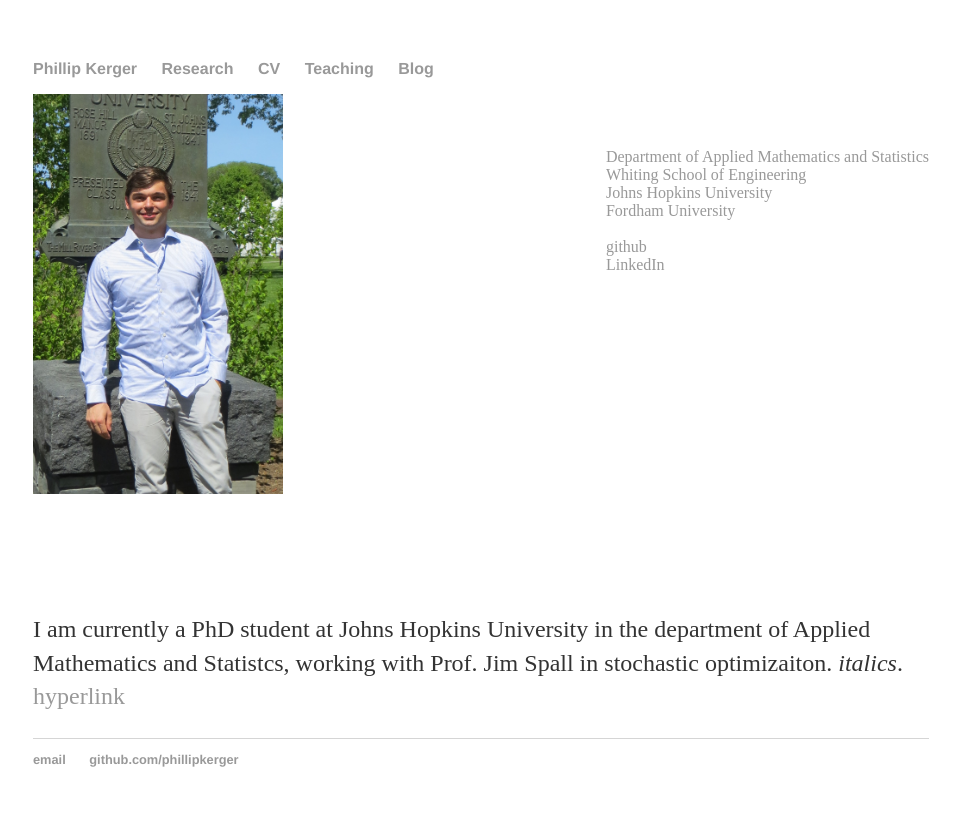
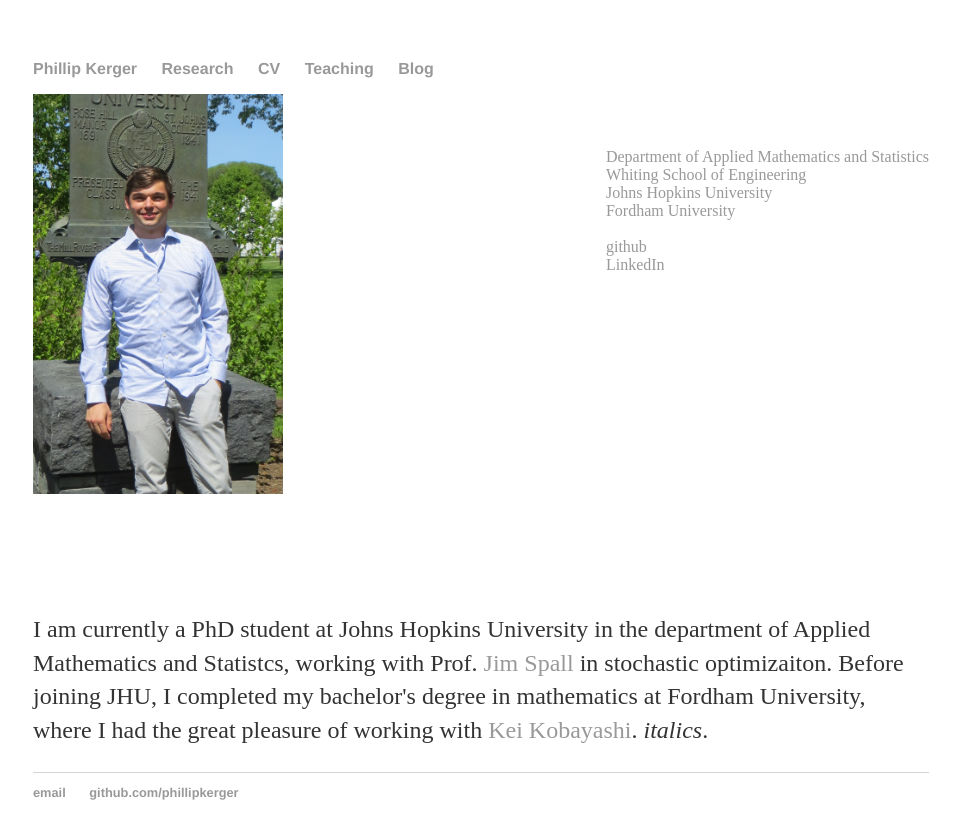
Before and after one commit to PhillipKerger/phillipkerger.github.io, a Jekyll site: the page built from index.html, in a window 1280 px wide. Shown: the top 839 px of the page, without its empty margins (159-1119 px from the left). Built offline with Jekyll 4.4.1, drawn with Linux system fonts in a browser that asks for light colours.

Commit message:
Update index.html

```diff
--- a/index.html
+++ b/index.html
@@ -33,6 +33,9 @@ title: Phillip Kerger
 <br></p>
 <div class="blurb">
 	<!--commenting out the header <h1>Phillip Kerger</h1>-->
-	<p>I am currently a PhD student at Johns Hopkins University in the department of Applied Mathematics and Statistcs, working with Prof. Jim Spall in stochastic optimizaiton.
-		<em>italics</em>. <a href="/about">hyperlink</a></p>
+	<p>I am currently a PhD student at Johns Hopkins University in the department of Applied Mathematics and Statistcs, working with Prof.
+		<a href="http://www.ams.jhu.edu/~spall/Personal/">Jim Spall</a> in stochastic optimizaiton.
+		Before joining JHU, I completed my bachelor's degree in mathematics at Fordham University, where I had the great pleasure of working with
+		<a href="https://www.fordham.edu/info/20597/mathematics_faculty/9444/kei_kobayashi">Kei Kobayashi</a>.
+		<em>italics</em>. </p>
 </div><!-- /.blurb -->
```
